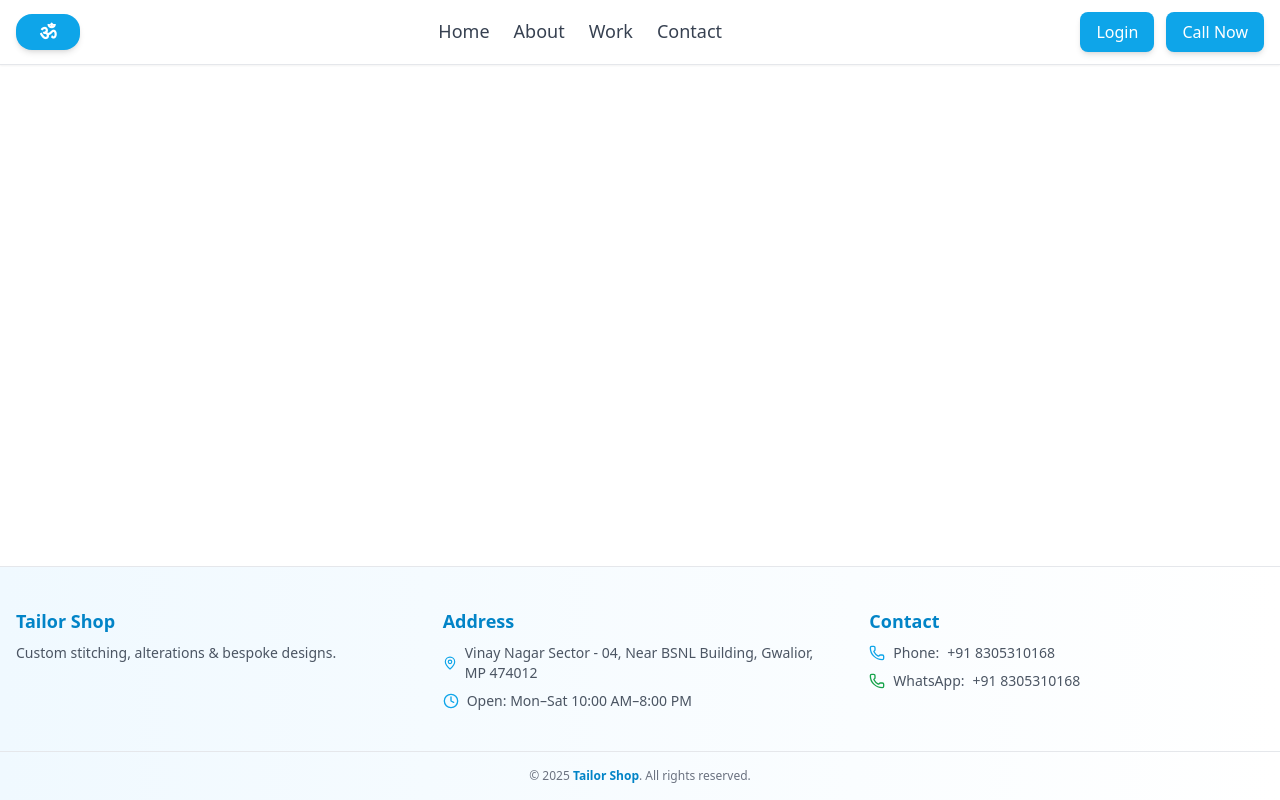
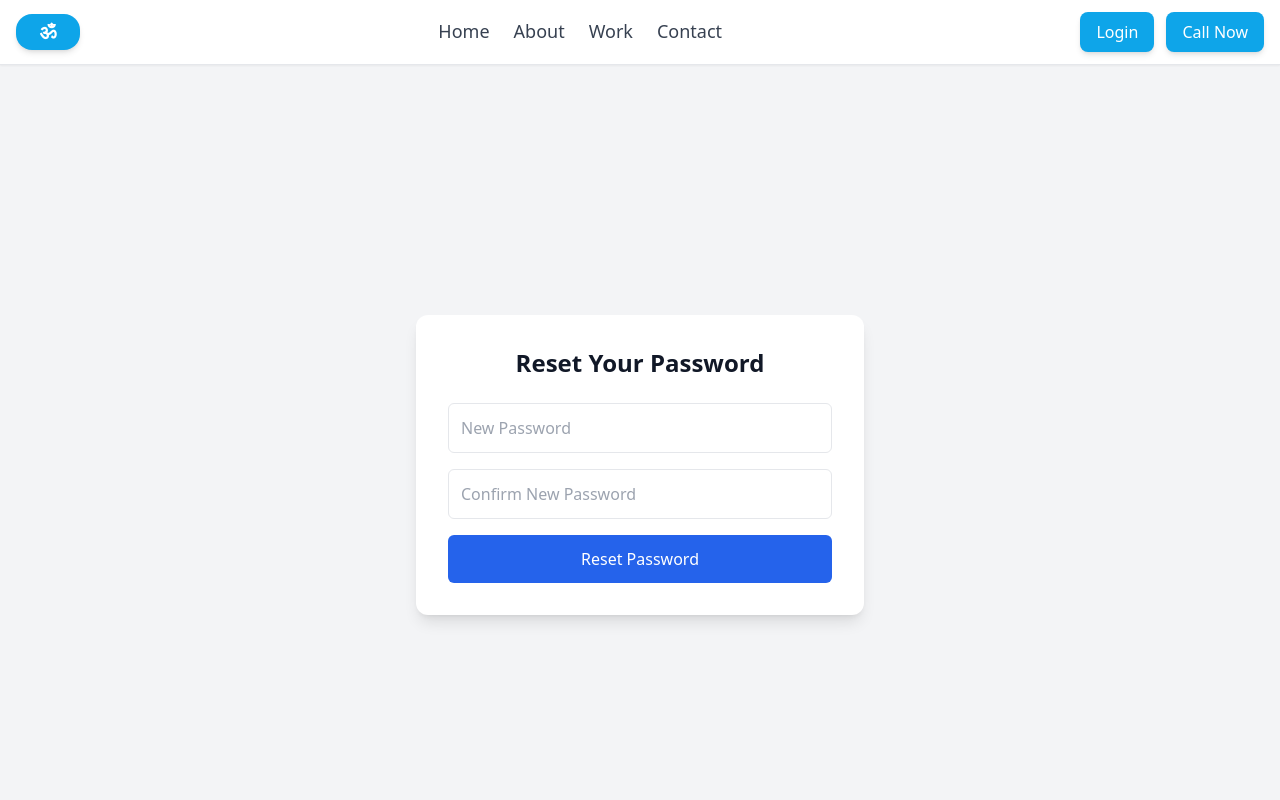
Before and after one commit to Nikhilkushw/Tailor-Shop, a React (Vite) app in the folder frontend/: page /reset-password/1 in a window 1280 px wide. Shown: the top 800 px of the page. Built offline with nearby package versions, Linux system fonts and the light colour scheme.

Commit message:
Add password reset functionality

```diff
--- a/frontend/src/App.jsx
+++ b/frontend/src/App.jsx
@@ -6,6 +6,7 @@ import About from "./pages/About";
 import Work from "./pages/Work";
 import Contact from "./pages/Contact";
 import Login from "./pages/Login";
+import PasswordReset from "./pages/PasswordReset";
 import { AuthProvider } from "./context/AuthContext";
 
 export default function App() {
@@ -22,6 +23,7 @@ export default function App() {
             <Route path="/work" element={<Work />} />
             <Route path="/contact" element={<Contact />} />
             <Route path="/login" element={<Login />} />
+            <Route path="/reset-password/:token" element={<PasswordReset />} />
           </Routes>
         </main>
         <Footer />
--- /dev/null
+++ b/frontend/src/pages/PasswordReset.jsx
@@ -0,0 +1,80 @@
+// src/pages/ResetPassword.jsx
+import { useState } from "react";
+import { useParams, useNavigate } from "react-router-dom";
+import axios from "axios";
+
+export default function ResetPassword() {
+  const { token } = useParams(); // get token from URL
+  const navigate = useNavigate();
+
+  const [password, setPassword] = useState("");
+  const [confirmPassword, setConfirmPassword] = useState("");
+  const [loading, setLoading] = useState(false);
+  const [message, setMessage] = useState("");
+
+  const handleSubmit = async (e) => {
+    e.preventDefault();
+    if (password !== confirmPassword) {
+      setMessage("❌ Passwords do not match");
+      return;
+    }
+
+    try {
+      setLoading(true);
+      setMessage("");
+
+      const res = await axios.post(
+        `http://localhost:5000/api/user/reset-password/${token}`,
+        { password }
+      );
+
+      setMessage("✅ Password reset successful! Redirecting...");
+      setTimeout(() => navigate("/login"), 2000);
+    } catch (err) {
+      setMessage(err.response?.data?.message || "❌ Something went wrong");
+    } finally {
+      setLoading(false);
+    }
+  };
+
+  return (
+    <div className="flex justify-center items-center h-screen bg-gray-100">
+      <form
+        onSubmit={handleSubmit}
+        className="bg-white shadow-lg rounded-xl p-8 w-full max-w-md"
+      >
+        <h2 className="text-2xl font-bold mb-6 text-center">
+          Reset Your Password
+        </h2>
+
+        <input
+          type="password"
+          placeholder="New Password"
+          className="w-full p-3 mb-4 border rounded-md"
+          value={password}
+          onChange={(e) => setPassword(e.target.value)}
+          required
+        />
+
+        <input
+          type="password"
+          placeholder="Confirm New Password"
+          className="w-full p-3 mb-4 border rounded-md"
+          value={confirmPassword}
+          onChange={(e) => setConfirmPassword(e.target.value)}
+          required
+        />
+
+        <button
+          type="submit"
+          className="w-full bg-blue-600 text-white py-3 rounded-md hover:bg-blue-700 disabled:opacity-50"
+          disabled={loading}
+        >
+          {loading ? "Resetting..." : "Reset Password"}
+        </button>
+
+        {message && <p className="mt-4 text-center">{message}</p>}
+      </form>
+    </div>
+  );
+}
```
